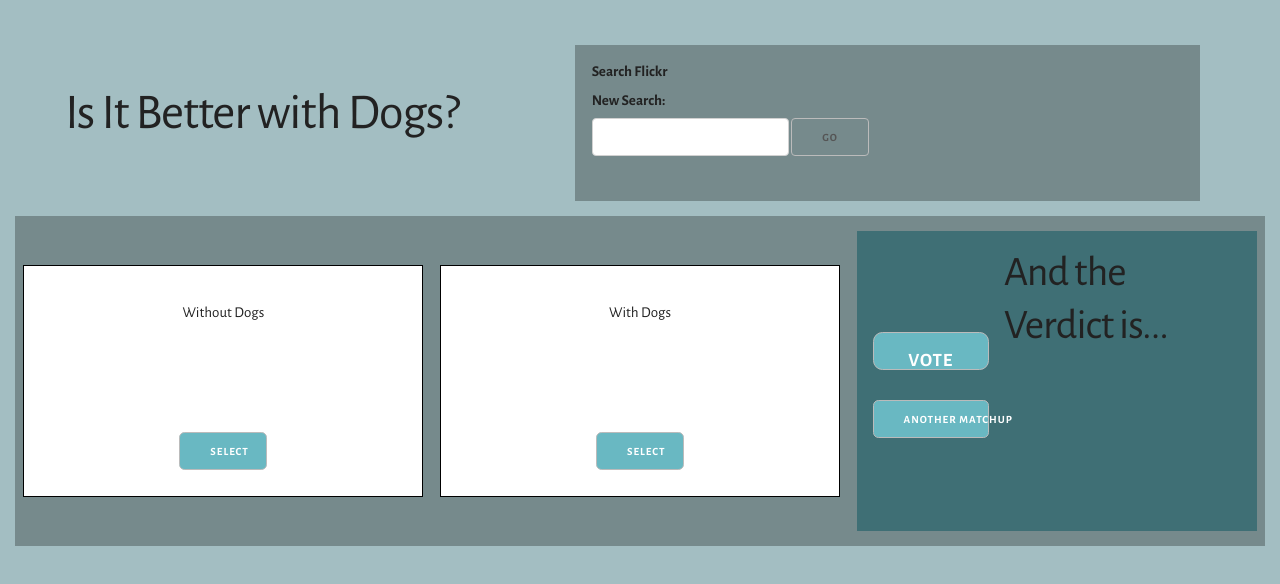
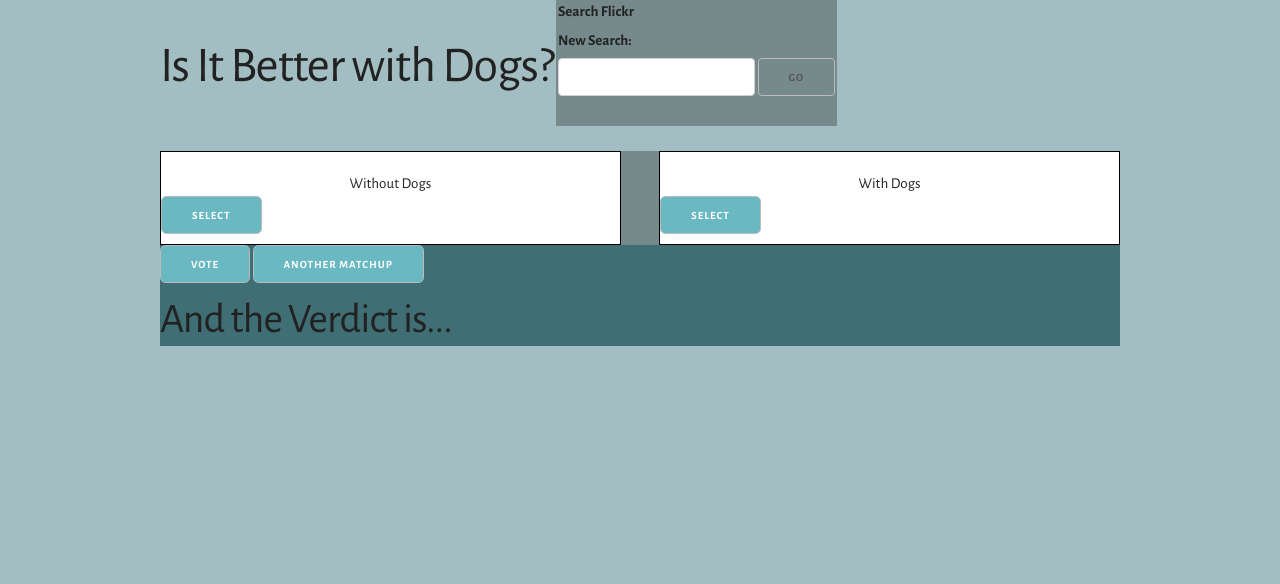
Before and after one commit to spaetsch/Better-With-Dogs, a plain HTML site: page index.html in a window 1280 px wide. Drawn offline with nearby package versions, Linux system fonts and the light colour scheme.

Commit message:
First pass on integrating skeleton

```diff
--- a/CSS/style.css
+++ b/CSS/style.css
@@ -3,26 +3,19 @@
 * {
   box-sizing: border-box;
 }
-body {
+/*body {
   padding: 2em 1em;
-}
-form {
+}*/
+/*form {
   width: 50%;
   padding: 1em;
   margin: 1em;
-}
+}*/
 img {
   width: 100%;
   display: block;
 }
-.flex-container {
-  display: flex;
-  flex-direction: row;
-  flex-wrap: wrap;
-  justify-content: space-around;
-  align-content: flex-start;
-  align-items: center;
-}
+
 
 /* LAYOUT */
 /*---headers-*/
@@ -35,27 +28,27 @@ img {
 }
 
 /*---containers-*/
-.ballot-container {
+/*.ballot-container {
   width: 100%;
-}
+}*/
 .photo-container {
-  min-height: 8em;
+  max-height: 38em;
   text-align: center;
 }
-.option-container {
+/*.option-container {
   margin: 1em 0;
   padding: 1em;
   min-height: 8em
   text-align: center;
-}
-.verdictButtons-container{
+}*/
+/*.verdictButtons-container{
   width: 35%;
 }
 .verdictResponse-container{
   width: 64%;
-}
+}*/
 /*---buttons-*/
-#withDogs-button,
+/*#withDogs-button,
 #withoutDogs-button {
   max-width: 8em;
   margin: 1em auto;
@@ -70,18 +63,18 @@ img {
 #again-button {
   margin: 1em 0;
   width: 90%;
-}
+}*/
 
 /*---other layout-*/
-#verdict-text {
+/*#verdict-text {
   min-height: 4em;
   font-size: 2em;
-}
+}*/
 
 /* Media Query */
 
-@media only screen and (min-width: 20em) { /*phones */
-  .option-container{
+/*@media only screen and (min-width: 20em) { /*phones */
+ /* .option-container{
     width: 48%;
   }
   .verdict-container {
@@ -89,11 +82,11 @@ img {
   }
 }
 @media only screen and (min-width: 55em) { /* phablet or bigger */
-  .option-container,
+  /*.option-container,
   .verdict-container {
     width: 32%;
   }
-}
+}*/
 
 /* THEME */
 
--- a/index.html
+++ b/index.html
@@ -11,8 +11,8 @@
     <link rel="stylesheet" type="text/css" href="css/skeleton.css" media="screen" />
     <link rel="stylesheet" type="text/css" href="css/style.css" media="screen" />
   </head>
-  <body>
-    <header class="site-header flex-container">
+  <body class="container">
+    <header class="site-header">
       <h1 class="site-header__heading">Is It Better with Dogs?</h1>
         <form id="search-form">
         <fieldset>
@@ -24,23 +24,24 @@
       </form>
     </header>
 
-    <section class="ballot-container flex-container">
+    <div class="ballot-container row">
 
-      <figure class="snapshot option-container">
+      <div class="snapshot option-container six columns">
         <h3 id="nodogHeader"></h3>
         <div class="photo-container" id="photo-nodog">Without Dogs </div>
         <figcaption id="nodogCaption"></figcaption>
         <button id="withoutDogs-button">Select</button>
-      </figure>
+      </div>
 
-      <figure class="snapshot option-container">
+      <div class="snapshot option-container six columns">
         <h3 id="dogHeader"></h3>
         <div class="photo-container" id="photo-dog">With Dogs</div>
         <figcaption id="dogCaption"></figcaption>
         <button id="withDogs-button">Select</button>
-      </figure>
-
-      <div class="option-container flex-container">
+      </div>
+</div>
+<section class="row">
+      <div class="option-container">
         <div class="verdictButtons-container">
           <button id="vote-button">VOTE</button>
           <button id="again-button">Another matchup</button>
```
